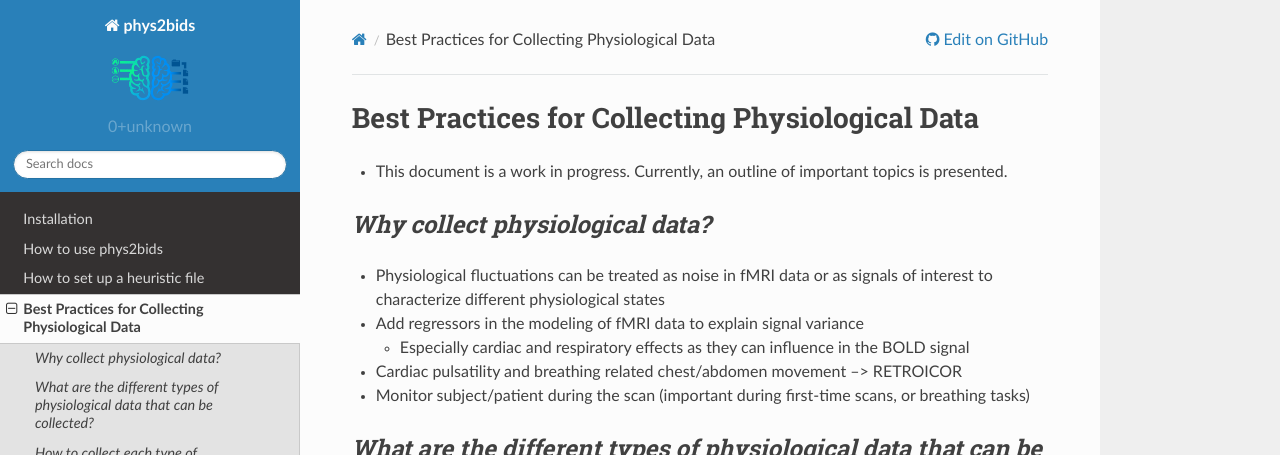
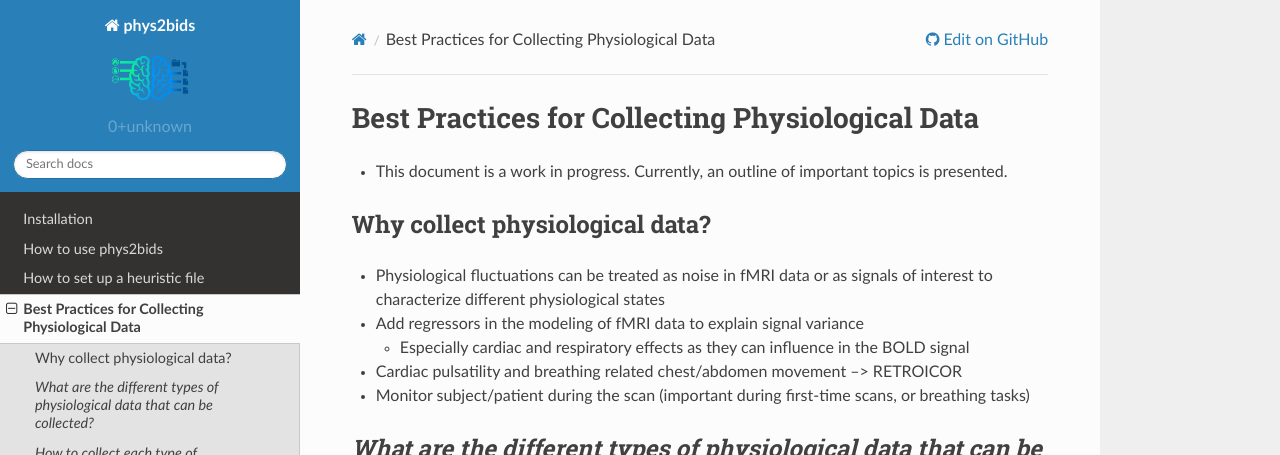
Before and after one commit to physiopy/phys2bids, a Sphinx documentation site: the page built from docs/bestpractice.rst, in a window 1280 px wide. Shown: the top 455 px of the page. Built offline with Sphinx 7.4.7 and the Read the Docs theme 2.0.0, drawn with Linux system fonts in a browser that asks for light colours.

```diff
--- a/docs/bestpractice.rst
+++ b/docs/bestpractice.rst
@@ -8,7 +8,7 @@ Best Practices for Collecting Physiological Data
 
 .. _whycollectphysdata:
 
-*Why collect physiological data?*
+Why collect physiological data?
 ----------------------------------
 - Physiological fluctuations can be treated as noise in fMRI data or as signals of interest to characterize different physiological states
 - Add regressors in the modeling of fMRI data to explain signal variance
```
